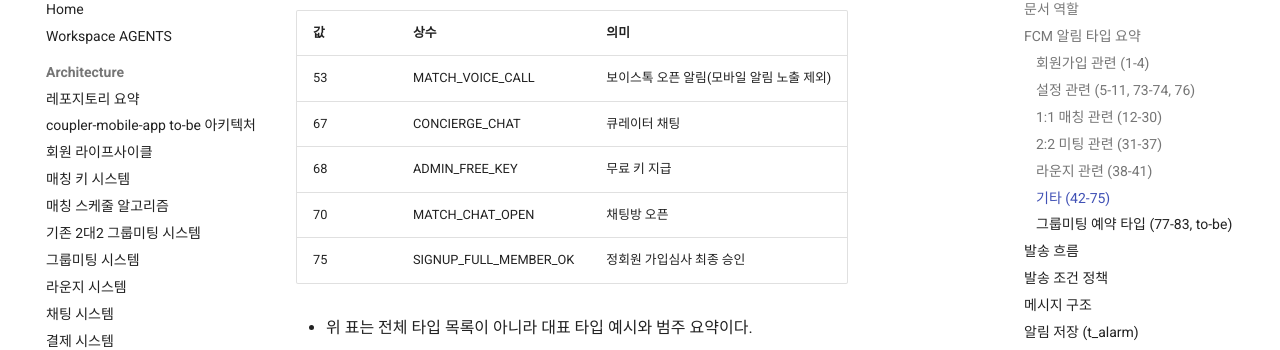
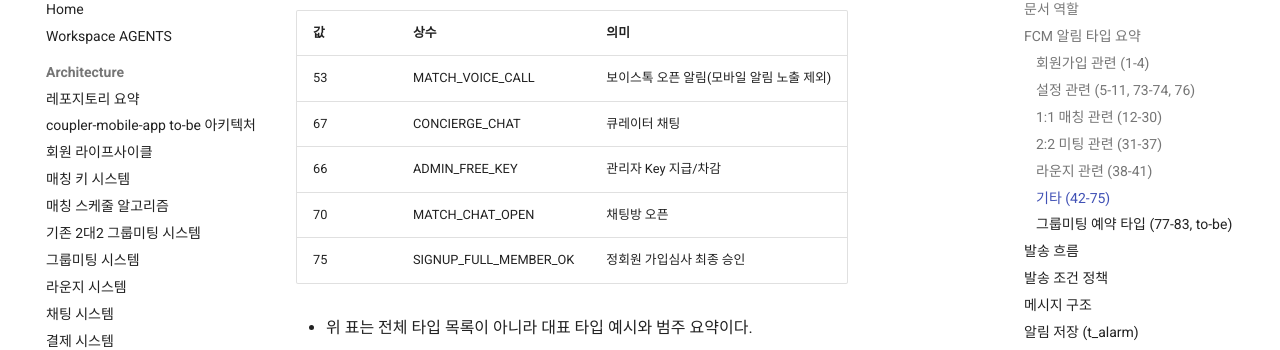
Before and after one commit to coupler-developer/docs, an MkDocs documentation site: the page built from content/architecture/push-notification.md, in a window 1280 px wide and 900 px high, scrolled down 2653 px. Shown: the part 99-449 px from the top of the window. Built offline with MkDocs 1.6.1 and Material for MkDocs 9.7.7, drawn with Linux system fonts in a browser that asks for light colours; comment, search, counter and statistics services are not loaded; some of the changed text lies outside the part shown.

Commit message:
docs: 관리자 Key 알림 문서 동기화
Reason:
- ADMIN_FREE_KEY가 지급/차감 문구를 모두 담당하도록 바뀌어 문서 의미도 갱신해야 한다.
- 기존 문서의 타입 값 68이 코드 상수 66과 달랐다.

Changes:
- ADMIN_FREE_KEY 타입 값을 66으로 수정했다.
- 주요 알림 설명을 관리자 Key 지급/차감으로 갱신했다.

How:
- 푸시알림 시스템 요약 표와 Admin member 주요 알림 설명만 코드 기준에 맞춰 수정했다.

Tests:
- yarn validate:docs

```diff
--- a/content/architecture/push-notification.md
+++ b/content/architecture/push-notification.md
@@ -76,7 +76,7 @@ Firebase Cloud Messaging 기반 푸시알림 아키텍처를 정리한 문서이
 |----|------|------|
 | 53 | MATCH_VOICE_CALL | 보이스톡 오픈 알림(모바일 알림 노출 제외) |
 | 67 | CONCIERGE_CHAT | 큐레이터 채팅 |
-| 68 | ADMIN_FREE_KEY | 무료 키 지급 |
+| 66 | ADMIN_FREE_KEY | 관리자 Key 지급/차감 |
 | 70 | MATCH_CHAT_OPEN | 채팅방 오픈 |
 | 75 | SIGNUP_FULL_MEMBER_OK | 정회원 가입심사 최종 승인 |
 
@@ -174,7 +174,7 @@ sequenceDiagram
 |------|------|----------|
 | Admin cron | 스케줄 작업 | D-DAY, 만남 당일, 카드 만료 |
 | Match 도메인 | 매칭 액션 | 프로필 수락, 채팅, 일정 |
-| Admin member | 회원 관리 | 심사 승인, 무료키 지급 |
+| Admin member | 회원 관리 | 심사 승인, 관리자 Key 지급/차감 |
 | Lounge 도메인 | 라운지 | 댓글, 베스트 |
 
 ## 다국어 지원
```
